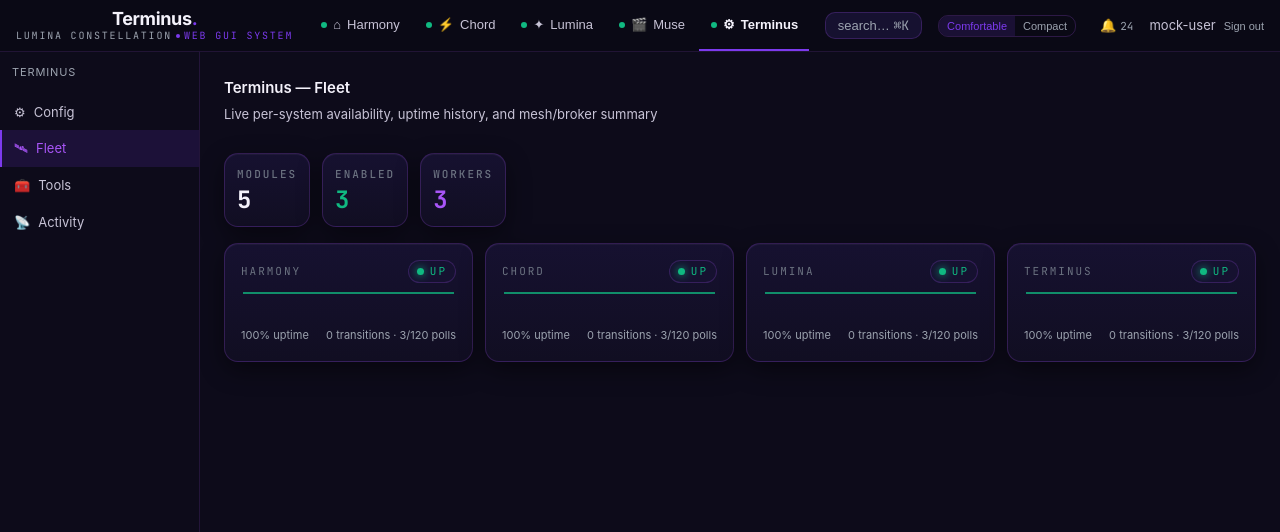
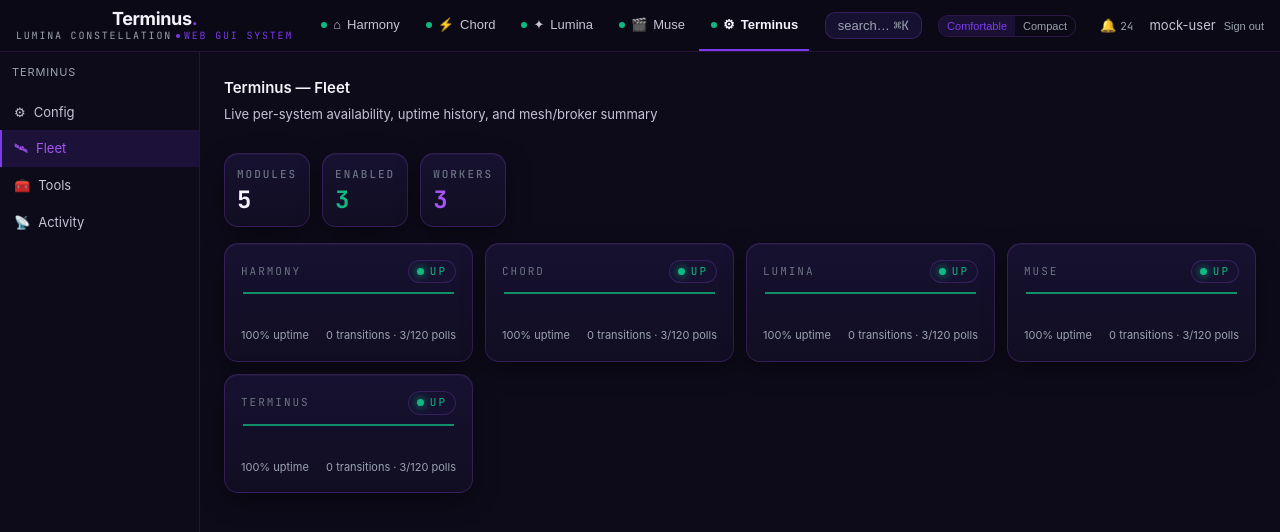
Before and after one commit to moosenet-io/Terminus, a React (Vite) app in the folder constellation-web/: page /terminus/fleet in a window 1280 px wide. Shown: the top 532 px of the page. Built offline with nearby package versions, Linux system fonts and the light colour scheme; a web font is replaced by a local one.

Commit message:
fix(terminus): CONST-28 review cycle-2 — activity() limit stays optional (server cap applies when omitted); Fleet cards derived from live /api/health union incl. muse (panel findings)

```diff
--- a/constellation-web/src/lib/aggregationClient.ts
+++ b/constellation-web/src/lib/aggregationClient.ts
@@ -638,14 +638,15 @@ const httpAdapter: AggregationClient = {
     async configSummary() {
       return httpJson<TerminusConfigSummary>('/api/terminus/config');
     },
-    async activity(limit = 50) {
+    async activity(limit?: number) {
       // CONST-28/§8: degrade gracefully (available:false) rather than throw — 404/501 on a
       // deploy without the endpoint, or any transient failure. Both the Overview feed/bell
-      // (CONST-26) and ActivityPanel read `.entries`; the flag is additive.
+      // (CONST-26) and ActivityPanel read `.entries`; the flag is additive. `limit` stays
+      // OPTIONAL (review fix): omitted ⇒ no query param ⇒ the server's own configured cap
+      // applies, exactly as the CONST-26 contract documents.
       try {
-        const res = await httpJson<ActivityFeedResponse>(
-          `/api/terminus/activity?limit=${encodeURIComponent(String(limit))}`,
-        );
+        const query = limit != null ? `?limit=${encodeURIComponent(String(limit))}` : '';
+        const res = await httpJson<ActivityFeedResponse>(`/api/terminus/activity${query}`);
         return { entries: res.entries, available: true };
       } catch (e) {
         return { entries: [], available: false, detail: e instanceof Error ? e.message : 'unavailable' };
--- a/constellation-web/src/panels/terminus/FleetPanel.tsx
+++ b/constellation-web/src/panels/terminus/FleetPanel.tsx
@@ -18,7 +18,23 @@ import {
 } from './fleetRingBuffer';
 
 const POLL_INTERVAL_MS = 5000;
-const KNOWN_SYSTEMS: SystemId[] = ['harmony', 'chord', 'lumina', 'terminus'];
+/** Baseline card order for systems that haven't reported yet on a fresh mount. The rendered
+ *  set is DERIVED from the live /api/health payload (union with this list, review fix) — a
+ *  new system (e.g. muse, or any future namespace) gets a card automatically, never a code
+ *  change here. */
+const BASELINE_SYSTEMS: SystemId[] = ['harmony', 'chord', 'lumina', 'muse', 'terminus'];
+
+/** Every system to render: baseline order first, then any additional systems observed in the
+ *  ring buffers (i.e. present in /api/health) appended in first-seen order. */
+function systemsToRender(buffers: FleetRingBuffers): SystemId[] {
+  const seen = new Set<string>(BASELINE_SYSTEMS);
+  const extras = (Object.keys(buffers) as SystemId[]).filter(sys => {
+    if (seen.has(sys) || (buffers[sys] ?? []).length === 0) return false;
+    seen.add(sys);
+    return true;
+  });
+  return [...BASELINE_SYSTEMS, ...extras];
+}
 
 function systemCard(system: SystemId, buffers: FleetRingBuffers) {
   const arr = buffers[system] ?? [];
@@ -119,7 +135,7 @@ export function FleetPanel() {
       {/* Each card degrades on its own (StatusPill "no data" + Sparkline "collecting…") until
           its first poll lands — no separate page-level loading skeleton needed here. */}
       <div style={{ display: 'grid', gridTemplateColumns: 'repeat(auto-fill, minmax(220px, 1fr))', gap: 'var(--space-3)' }}>
-        {KNOWN_SYSTEMS.map(s => systemCard(s, buffers))}
+        {systemsToRender(buffers).map(s => systemCard(s, buffers))}
       </div>
     </div>
   );
```
Also changed, not shown: 3 other files (tests, documents, lock files or other folders).
